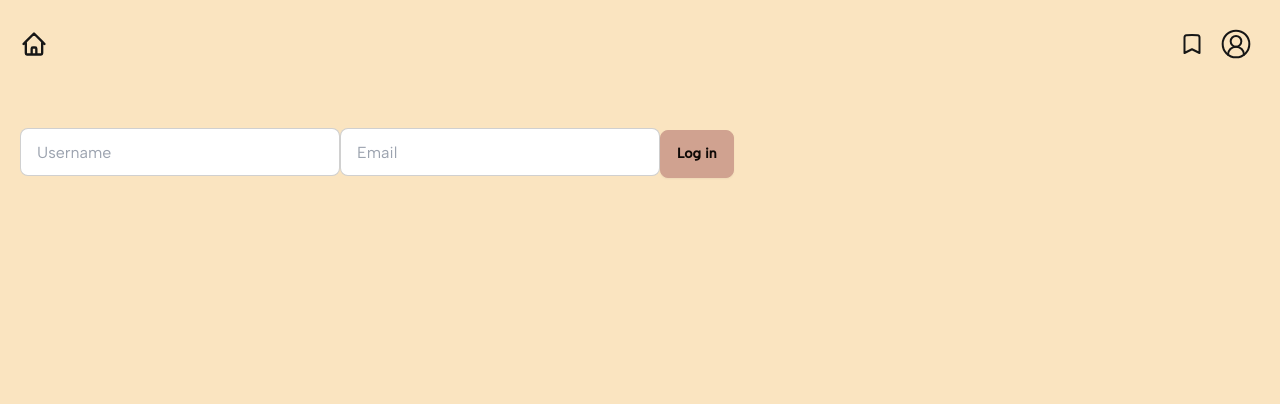
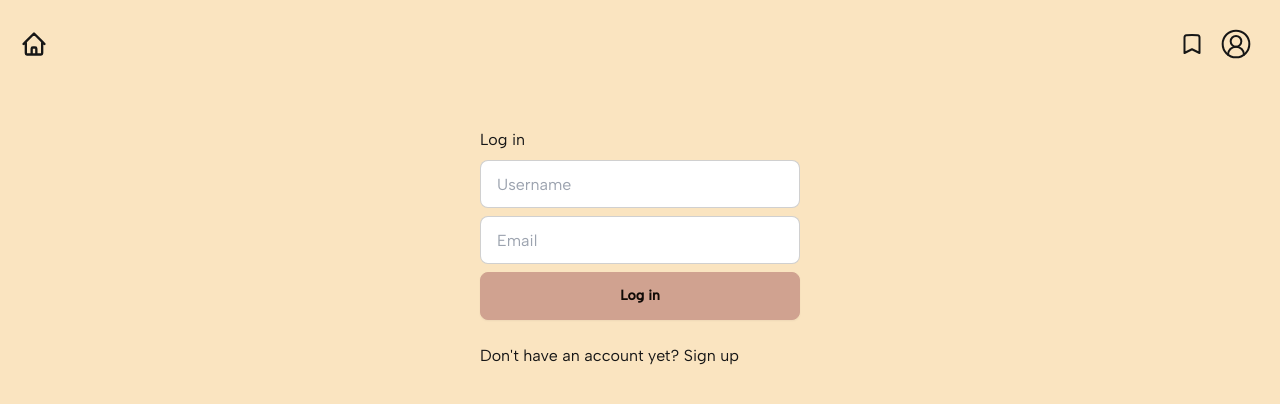
Before and after one commit to felicialyden/recipe-search-frontend, a React (Vite) app: page /recipe-search-frontend/login in a window 1280 px wide. Shown: the top 404 px of the page. Built offline with nearby package versions, Linux system fonts and the light colour scheme; no server answers.

Commit message:
add login form component

```diff
--- a/src/components/LoginForm.tsx
+++ b/src/components/LoginForm.tsx
@@ -1,14 +1,23 @@
-
 const LoginForm = () => {
   return (
-    <form>
-<input type="text" placeholder="Username" className="input input-bordered w-full max-w-xs" />
-<input type="email" placeholder="Email" className="input input-bordered w-full max-w-xs" />
-<button className="btn btn-primary">Log in</button>
+    <form className="flex flex-col gap-2 max-w-xs self-center w-full">
+      <h1>Log in</h1>
+      <input
+        type="text"
+        placeholder="Username"
+        className="input input-bordered w-full w-xs"
+        required
+      />
+      <input
+        type="email"
+        placeholder="Email"
+        className="input input-bordered w-full max-w-xs"
+        required
+      />
+      <button className="btn btn-primary max-w-xs">Log in</button>
+      <p className=" mt-4">Don't have an account yet? Sign up</p>
+    </form>
+  );
+};
 
-
-    </form>
-  )
-}
-
-export default LoginForm
+export default LoginForm;
--- a/src/pages/Login.tsx
+++ b/src/pages/Login.tsx
@@ -2,7 +2,7 @@ import LoginForm from "../components/LoginForm"
 
 const Login = () => {
   return (
-    <div>
+    <div className="flex flex-col">
         <LoginForm />
     </div>
   )
```
